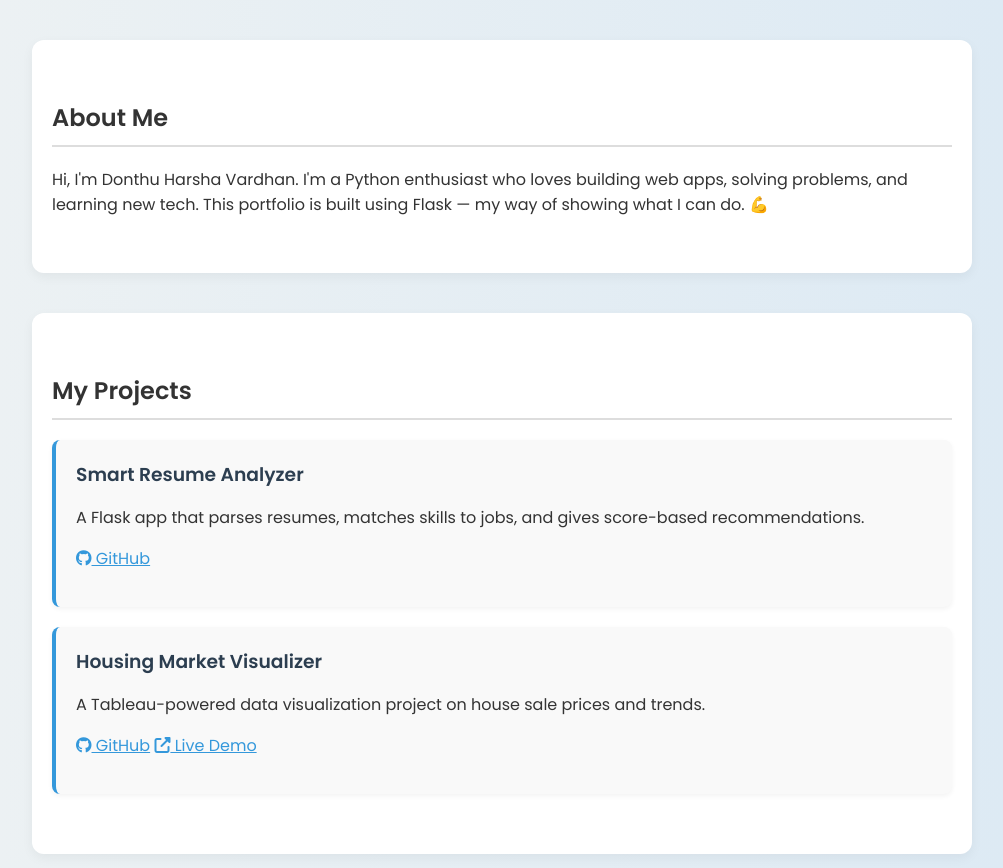
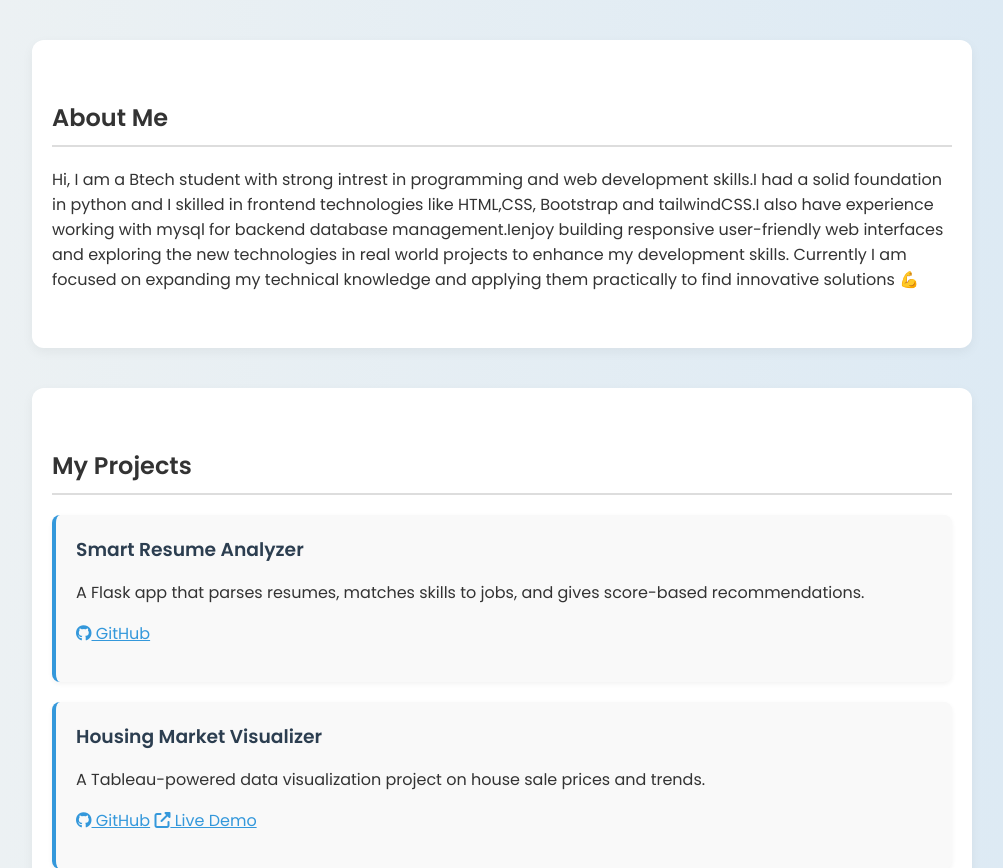
Before and after one commit to Harshavardhandonthu/donthus-webspace, a Flask app: page / in a window 1280 px wide. Shown: the part 307-1175 px from the top of the page, without its empty margins (138-1141 px from the left). Run offline with Flask 3, Linux system fonts and the light colour scheme.

Commit message:
test commit to check author name

```diff
--- a/templates/index.html
+++ b/templates/index.html
@@ -107,8 +107,8 @@
 
     <section id="about" data-aos="fade-up">
         <h2>About Me</h2>
-        <p>Hi, I'm Donthu Harsha Vardhan. I'm a Python enthusiast who loves building web apps, solving problems, and learning new tech.
-           This portfolio is built using Flask — my way of showing what I can do. 💪</p>
+        <p>Hi, I am a Btech student with strong intrest in programming and web development skills.I had a solid foundation in python and I skilled in frontend technologies like HTML,CSS, Bootstrap and tailwindCSS.I also have experience working with mysql for backend database management.Ienjoy building responsive user-friendly web interfaces and exploring the new technologies in real world projects to enhance my development skills.
+Currently I am focused on expanding my technical  knowledge and applying them practically to find innovative solutions 💪</p>
     </section>
 
     <section id="projects" data-aos="fade-right">
@@ -215,8 +215,8 @@
 
     <section id="contact">
     <h2><i class="fas fa-envelope"></i> Contact Me</h2>
-    <p><i class="fas fa-envelope"></i> Email: <a href="https://donthuharsh2004@gmail.com">Email</a></p>
-    <p><i class="fab fa-linkedin"></i> LinkedIn: <a href="https://www.linkedin.com/in/harshavardhan-donthu-211477294/">Profile</a></p>
+    <p><i class="fas fa-envelope"></i> Email: <a href="https://donthuharsh2004@gmail.com">donthuharsh2004</a></p>
+    <p><i class="fab fa-linkedin"></i> LinkedIn: <a href="https://www.linkedin.com/in/harshavardhan-donthu-211477294/">harshavardhan-donthu</a></p>
     <p><i class="fab fa-github"></i> GitHub: <a href="https://github.com/Harshavardhandonthu">Projects</a></p>
     </section>
 
```
